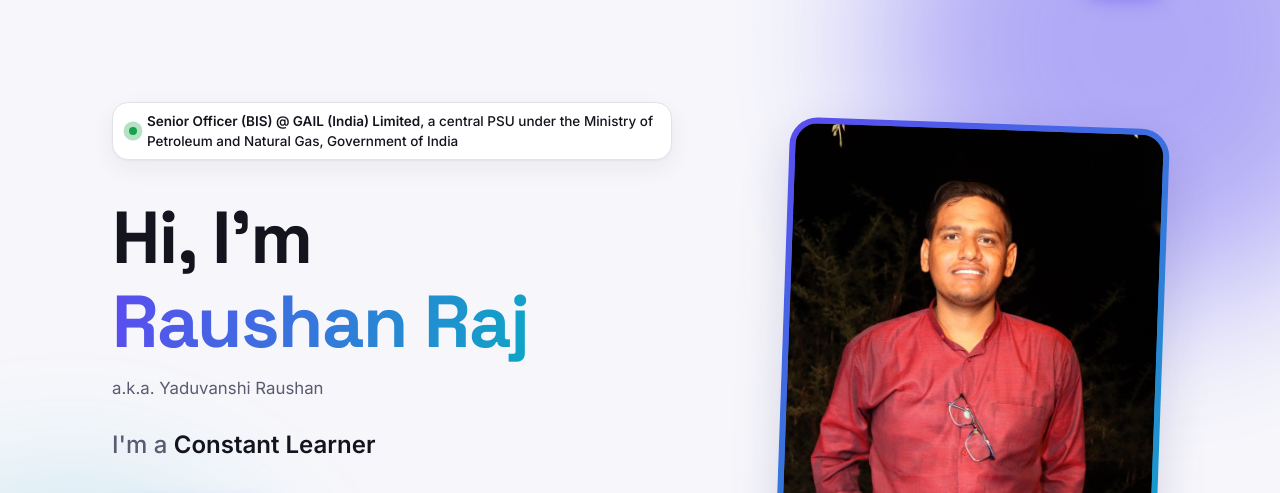
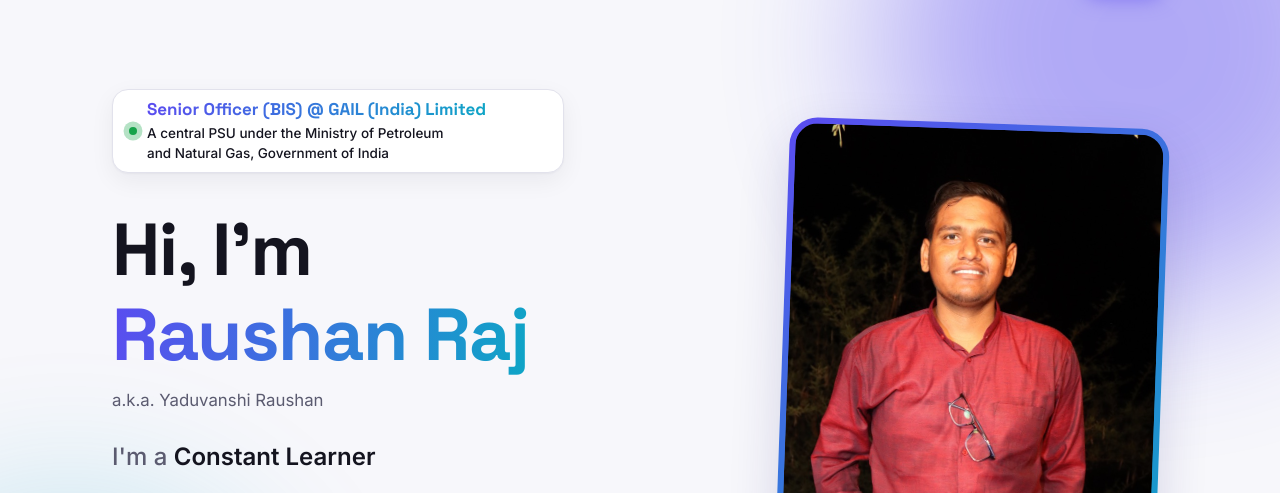
Before and after one commit to raushanraj358/Raushan-Yaduvanshi, a plain HTML site: page index.html in a window 1280 px wide. Shown: the part 57-550 px from the top of the page. Drawn offline with Linux system fonts and the light colour scheme.

Commit message:
Revamping the web page

```diff
--- a/css/style.css
+++ b/css/style.css
@@ -180,11 +180,12 @@ ul, ol { margin: 0; padding: 0; list-style: none; }
 .hero::after { width: 420px; height: 420px; background: var(--accent-2); bottom: -180px; left: -140px; opacity: .25; }
 .hero__grid { display: grid; grid-template-columns: 1.2fr .8fr; align-items: center; gap: clamp(32px, 6vw, 80px); }
 .badge {
-  display: inline-flex; align-items: center; gap: 10px; max-width: 560px;
+  display: inline-flex; align-items: center; gap: 10px; max-width: 620px;
   padding: 8px 16px; border-radius: 16px; font-size: 13.5px; font-weight: 500; line-height: 1.5; text-align: left;
   background: var(--surface); border: 1px solid var(--border); box-shadow: var(--shadow);
 }
-.badge strong { font-weight: 600; }
+.badge > span { max-width: 400px; text-wrap: balance; }
+.badge__role { display: block; width: fit-content; font-family: var(--font-display); font-size: 17px; font-weight: 700; line-height: 1.35; margin-bottom: 2px; }
 .badge__dot { flex: none; width: 8px; height: 8px; border-radius: 50%; background: var(--success); box-shadow: 0 0 0 0 var(--success); animation: pulse 2s infinite; }
 @keyframes pulse { 70% { box-shadow: 0 0 0 8px transparent; } 100% { box-shadow: 0 0 0 0 transparent; } }
 .hero__title { font-size: clamp(2.5rem, 7vw, 4.6rem); margin-top: 22px; }
--- a/index.html
+++ b/index.html
@@ -91,7 +91,7 @@
   <section class="hero" id="home">
     <div class="container hero__grid">
       <div class="hero__text">
-        <p class="badge"><span class="badge__dot"></span><span><strong>Senior Officer (BIS) @ GAIL (India) Limited</strong>, a central PSU under the Ministry of Petroleum and Natural Gas, Government of India</span></p>
+        <p class="badge"><span class="badge__dot"></span><span><strong class="badge__role gradient-text">Senior Officer (BIS) @ GAIL (India) Limited</strong>A central PSU under the Ministry of Petroleum and Natural Gas, Government of India</span></p>
         <h1 class="hero__title">Hi, I'm <span class="gradient-text">Raushan Raj</span></h1>
         <p class="hero__aka">a.k.a. Yaduvanshi Raushan</p>
         <p class="hero__role">
```
